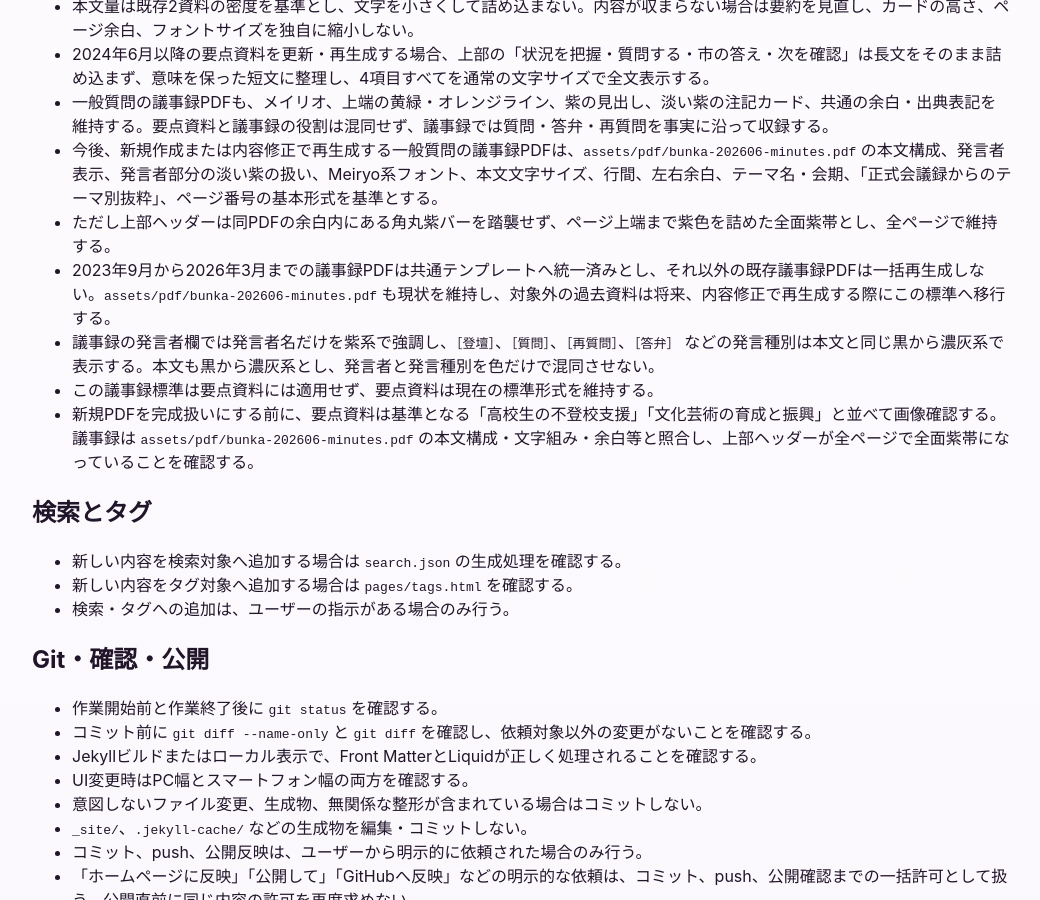
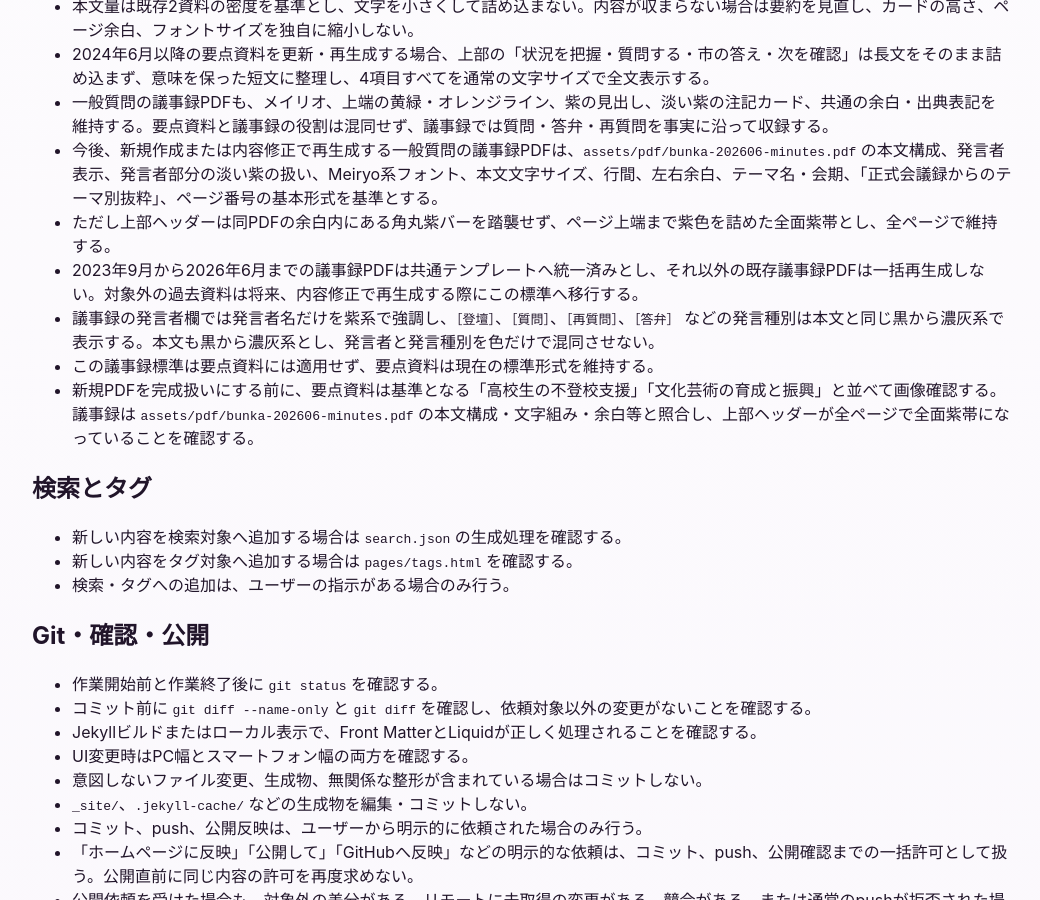
Before and after one commit to sakioryousuke-eng/activity-site, a Jekyll site: the page built from AGENTS.md, in a window 1280 px wide and 900 px high, scrolled down 2278 px. Shown: the whole window, without its empty margins (118-1158 px from the left). Built offline with Jekyll 4.4.1, drawn with Linux system fonts in a browser that asks for light colours; our own code applies the rules of GitHub Pages for plain Markdown files.

Commit message:
Update June 2026 general question PDFs

```diff
--- a/AGENTS.md
+++ b/AGENTS.md
@@ -63,7 +63,7 @@
 - 一般質問の議事録PDFも、メイリオ、上端の黄緑・オレンジライン、紫の見出し、淡い紫の注記カード、共通の余白・出典表記を維持する。要点資料と議事録の役割は混同せず、議事録では質問・答弁・再質問を事実に沿って収録する。
 - 今後、新規作成または内容修正で再生成する一般質問の議事録PDFは、`assets/pdf/bunka-202606-minutes.pdf` の本文構成、発言者表示、発言者部分の淡い紫の扱い、Meiryo系フォント、本文文字サイズ、行間、左右余白、テーマ名・会期、「正式会議録からのテーマ別抜粋」、ページ番号の基本形式を基準とする。
 - ただし上部ヘッダーは同PDFの余白内にある角丸紫バーを踏襲せず、ページ上端まで紫色を詰めた全面紫帯とし、全ページで維持する。
-- 2023年9月から2026年3月までの議事録PDFは共通テンプレートへ統一済みとし、それ以外の既存議事録PDFは一括再生成しない。`assets/pdf/bunka-202606-minutes.pdf` も現状を維持し、対象外の過去資料は将来、内容修正で再生成する際にこの標準へ移行する。
+- 2023年9月から2026年6月までの議事録PDFは共通テンプレートへ統一済みとし、それ以外の既存議事録PDFは一括再生成しない。対象外の過去資料は将来、内容修正で再生成する際にこの標準へ移行する。
 - 議事録の発言者欄では発言者名だけを紫系で強調し、`［登壇］`、`［質問］`、`［再質問］`、`［答弁］` などの発言種別は本文と同じ黒から濃灰系で表示する。本文も黒から濃灰系とし、発言者と発言種別を色だけで混同させない。
 - この議事録標準は要点資料には適用せず、要点資料は現在の標準形式を維持する。
 - 新規PDFを完成扱いにする前に、要点資料は基準となる「高校生の不登校支援」「文化芸術の育成と振興」と並べて画像確認する。議事録は `assets/pdf/bunka-202606-minutes.pdf` の本文構成・文字組み・余白等と照合し、上部ヘッダーが全ページで全面紫帯になっていることを確認する。
```
Also changed, not shown: 4 other files.
